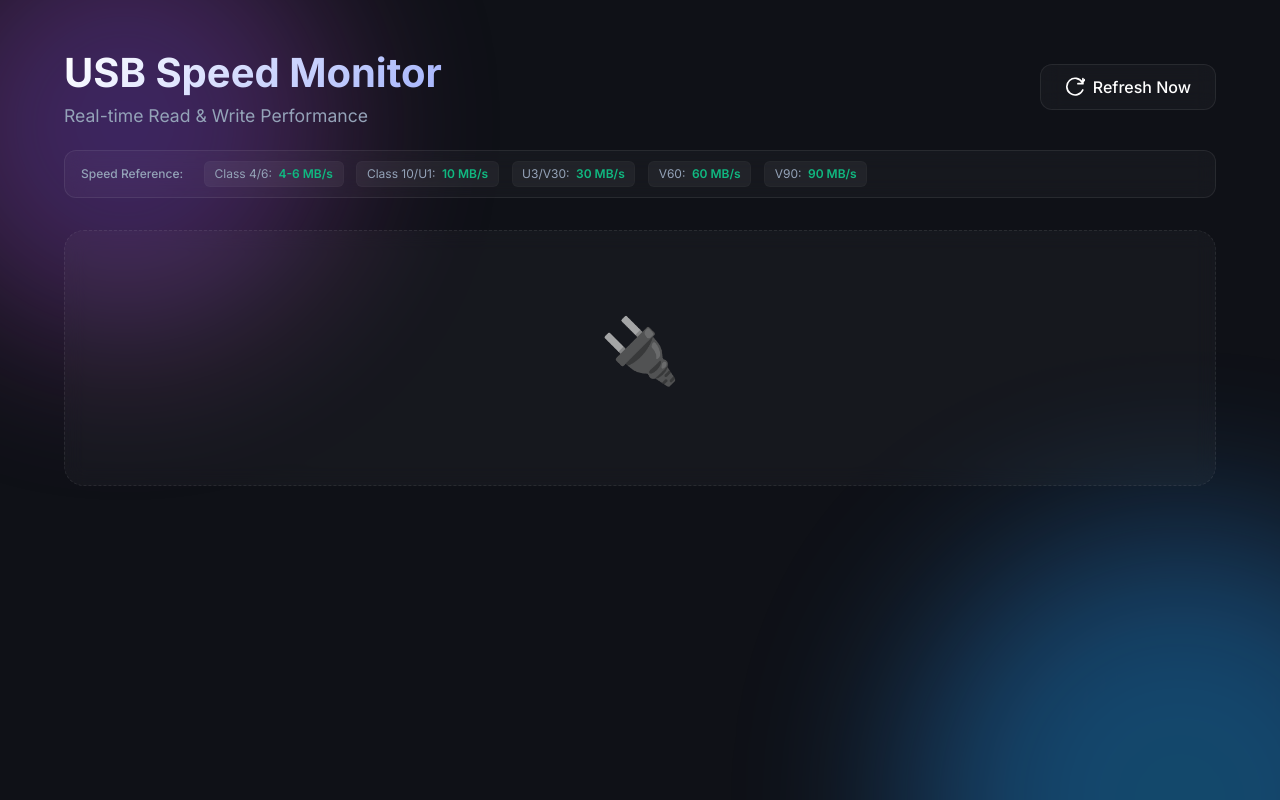
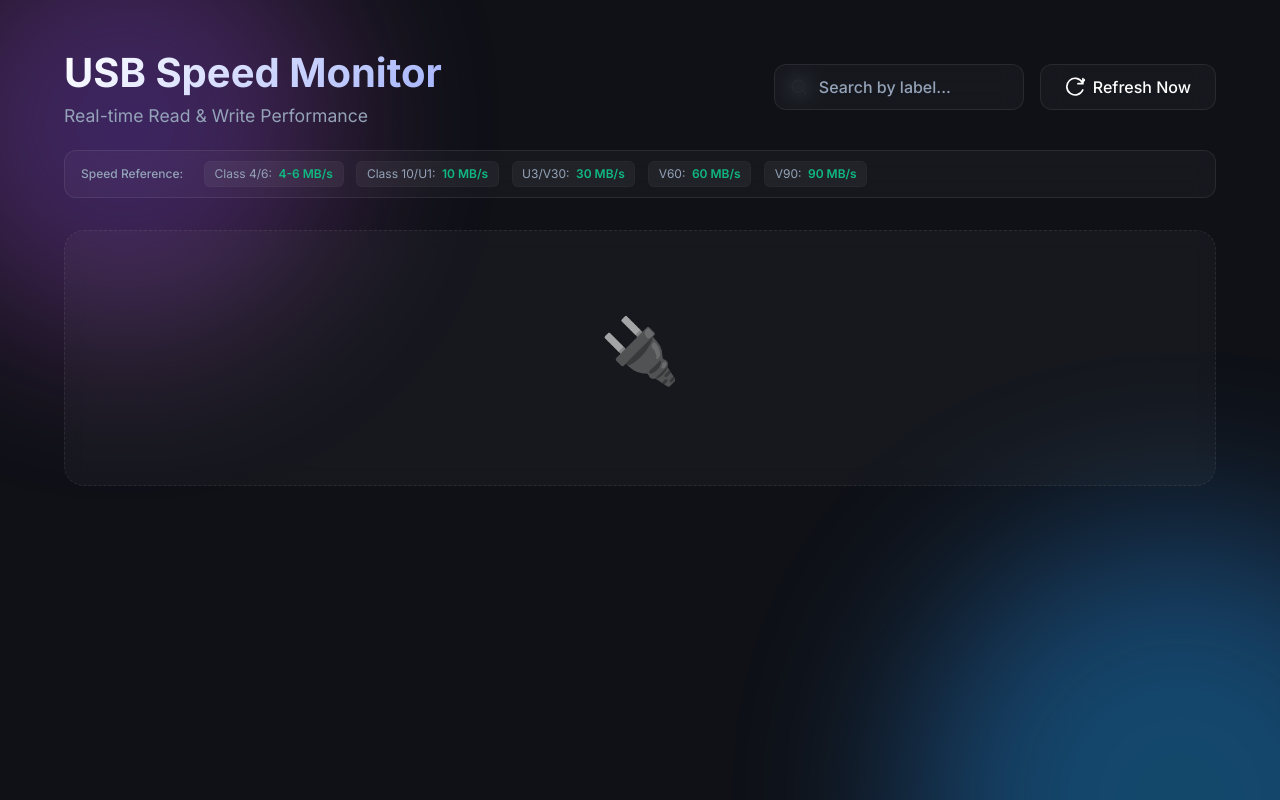
Before and after one commit to iyanrinri/usb-speed-monitor, a website: page public/index.html in a window 1280 px wide. Drawn offline with nearby package versions, Linux system fonts and the light colour scheme; no server answers.

Commit message:
add search

```diff
--- a/public/app.js
+++ b/public/app.js
@@ -5,6 +5,9 @@ document.addEventListener('DOMContentLoaded', () => {
     const emptyState = document.getElementById('empty-state');
     const loadingState = document.getElementById('loading');
     const refreshBtn = document.getElementById('refreshBtn');
+    const searchInput = document.getElementById('searchInput');
+
+    let allDrives = [];
 
     // Time ago formatter
     function timeSince(date) {
@@ -148,8 +151,24 @@ document.addEventListener('DOMContentLoaded', () => {
 
     // Socket listeners
     socket.on('usbStatus', (drives) => {
-        renderDrives(drives);
+        allDrives = drives;
+        applySearchFilter();
     });
+
+    searchInput.addEventListener('input', () => {
+        applySearchFilter();
+    });
+
+    function applySearchFilter() {
+        if (!searchInput) return;
+        const searchTerm = searchInput.value.toLowerCase();
+        const filteredDrives = allDrives.filter(drive => {
+            const label = (drive.label || '').toLowerCase();
+            const name = (drive.name || '').toLowerCase();
+            return label.includes(searchTerm) || name.includes(searchTerm);
+        });
+        renderDrives(filteredDrives);
+    }
 
     socket.on('testing', (isTesting) => {
         if (isTesting) {
--- a/public/index.html
+++ b/public/index.html
@@ -19,12 +19,18 @@
                 <h1>USB Speed Monitor</h1>
                 <p class="subtitle">Real-time Read & Write Performance</p>
             </div>
+            <div class="header-actions">
+                <div class="search-box">
+                    <svg xmlns="http://www.w3.org/2000/svg" width="18" height="18" viewBox="0 0 24 24" fill="none" stroke="currentColor" stroke-width="2" stroke-linecap="round" stroke-linejoin="round" class="search-icon"><circle cx="11" cy="11" r="8"></circle><line x1="21" y1="21" x2="16.65" y2="16.65"></line></svg>
+                    <input type="text" id="searchInput" class="search-input" placeholder="Search by label...">
+                </div>
                 <button id="refreshBtn" class="refresh-btn">
                     <svg xmlns="http://www.w3.org/2000/svg" width="20" height="20" viewBox="0 0 24 24" fill="none" stroke="currentColor" stroke-width="2" stroke-linecap="round" stroke-linejoin="round">
                         <path d="M21.5 2v6h-6M21.34 15.57a10 10 0 1 1-.59-9.21l5.67-5.67"/>
                     </svg>
                     Refresh Now
                 </button>
+            </div>
         </header>
 
         <div class="speed-reference-strip">
--- a/public/style.css
+++ b/public/style.css
@@ -129,6 +129,47 @@ header {
 
 @keyframes spin {
     100% { transform: rotate(360deg); }
+}
+
+.header-actions {
+    display: flex;
+    gap: 1rem;
+    align-items: center;
+}
+
+.search-box {
+    position: relative;
+    display: flex;
+    align-items: center;
+}
+
+.search-icon {
+    position: absolute;
+    left: 1rem;
+    color: var(--text-secondary);
+}
+
+.search-input {
+    background: var(--card-bg);
+    border: 1px solid var(--card-border);
+    color: var(--text-primary);
+    padding: 0.75rem 1rem 0.75rem 2.75rem;
+    border-radius: 12px;
+    font-size: 1rem;
+    font-weight: 500;
+    outline: none;
+    backdrop-filter: blur(10px);
+    transition: all 0.3s ease;
+    width: 250px;
+}
+
+.search-input:focus {
+    border-color: var(--accent-glow);
+    box-shadow: 0 0 0 2px rgba(99, 102, 241, 0.2);
+}
+
+.search-input::placeholder {
+    color: var(--text-secondary);
 }
 
 /* Glassmorphism Cards */
```
Lines whose indentation alone changed are shown as unchanged.
